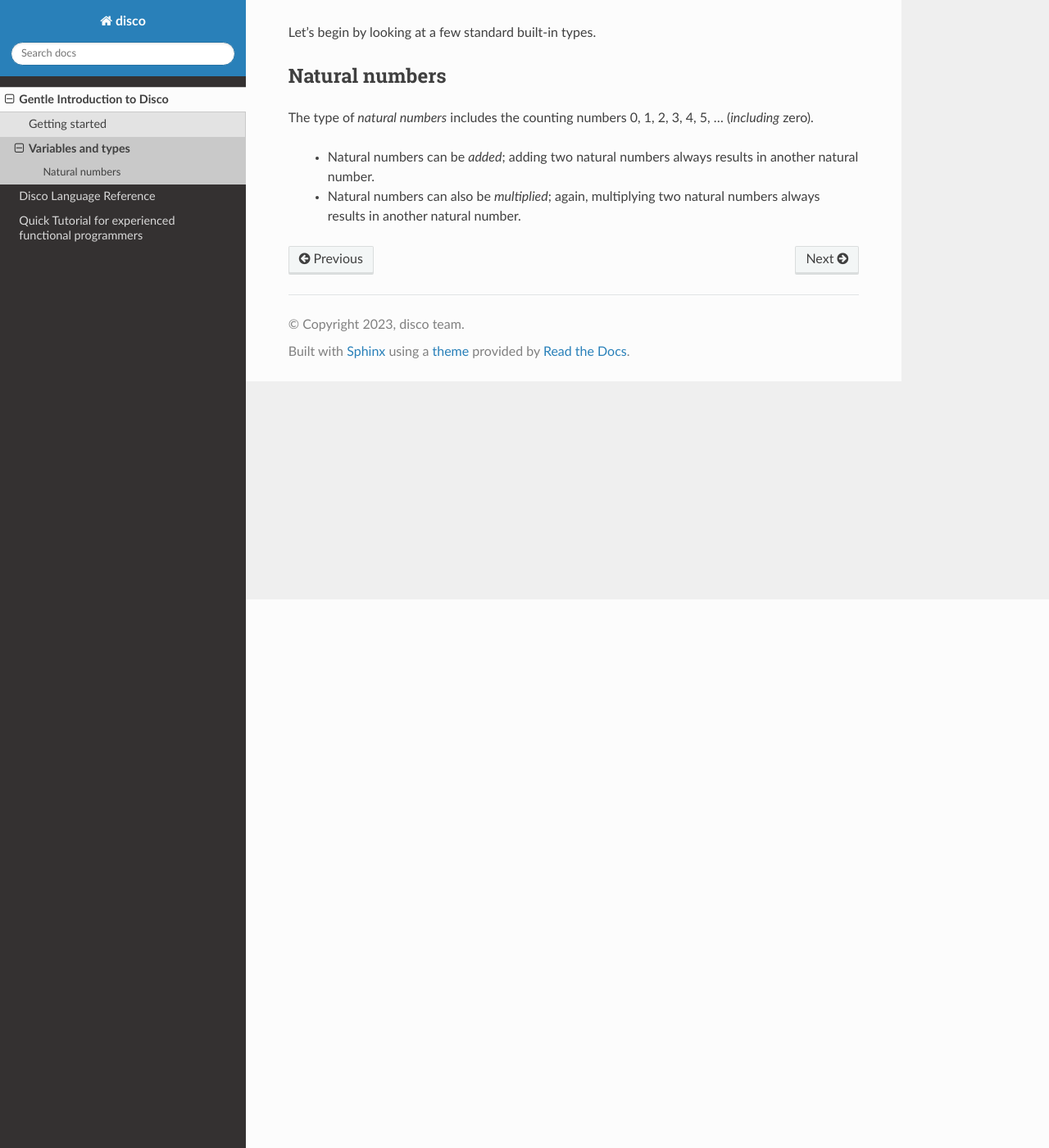
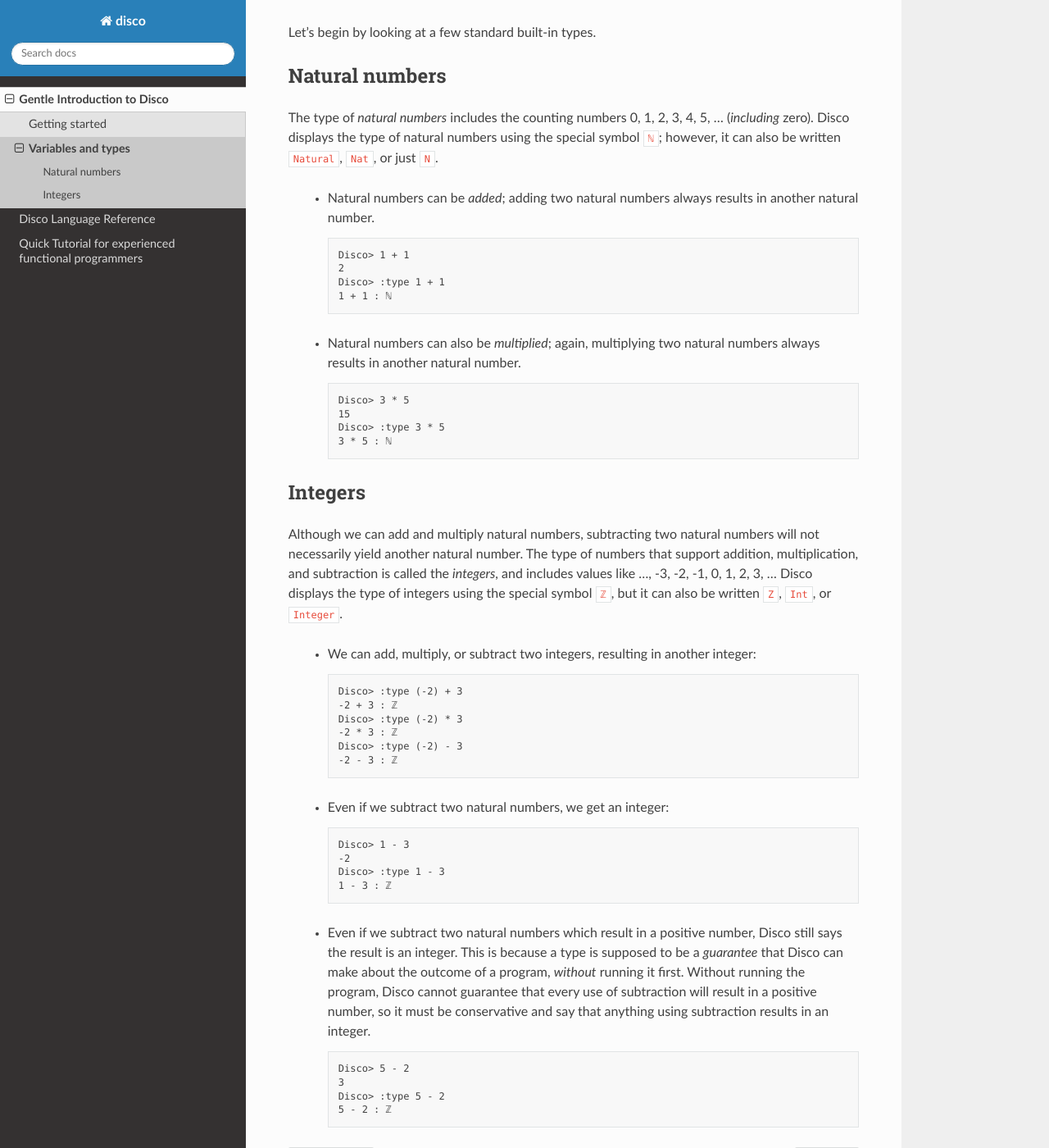
Before and after one commit to disco-lang/disco, a Sphinx documentation site: the page built from docs/introduction/vars-and-types.rst, in a window 1280 px wide and 1400 px high, scrolled down 669 px. Shown: the whole window at 82% size. Built offline with Sphinx 7.4.7 and the Read the Docs theme 2.0.0, drawn with Linux system fonts in a browser that asks for light colours.

Commit message:
more writing on numeric types

```diff
--- a/docs/introduction/vars-and-types.rst
+++ b/docs/introduction/vars-and-types.rst
@@ -36,10 +36,74 @@ Natural numbers
 ---------------
 
 The type of *natural numbers* includes the counting numbers 0, 1, 2,
-3, 4, 5, ... (*including* zero).
+3, 4, 5, ... (*including* zero).  Disco displays the type of natural
+numbers using the special symbol ``ℕ``; however, it can also be
+written ``Natural``, ``Nat``, or just ``N``.
 
   - Natural numbers can be *added*; adding two natural numbers
     always results in another natural number.
 
+    ::
+
+       Disco> 1 + 1
+       2
+       Disco> :type 1 + 1
+       1 + 1 : ℕ
+
   - Natural numbers can also be *multiplied*; again, multiplying two
     natural numbers always results in another natural number.
+
+    ::
+
+       Disco> 3 * 5
+       15
+       Disco> :type 3 * 5
+       3 * 5 : ℕ
+
+Integers
+--------
+
+Although we can add and multiply natural numbers, subtracting two
+natural numbers will not necessarily yield another natural number.
+The type of numbers that support addition, multiplication, and
+subtraction is called the *integers*, and includes values like ...,
+-3, -2, -1, 0, 1, 2, 3, ...  Disco displays the type of integers using
+the special symbol ``ℤ``, but it can also be written ``Z``, ``Int``,
+or ``Integer``.
+
+  - We can add, multiply, or subtract two integers, resulting in
+    another integer:
+
+    ::
+
+       Disco> :type (-2) + 3
+       -2 + 3 : ℤ
+       Disco> :type (-2) * 3
+       -2 * 3 : ℤ
+       Disco> :type (-2) - 3
+       -2 - 3 : ℤ
+
+  - Even if we subtract two natural numbers, we get an integer:
+
+    ::
+
+       Disco> 1 - 3
+       -2
+       Disco> :type 1 - 3
+       1 - 3 : ℤ
+
+  - Even if we subtract two natural numbers which result in a positive
+    number, Disco still says the result is an integer.  This is
+    because a type is supposed to be a *guarantee* that Disco can make
+    about the outcome of a program, *without* running it first.
+    Without running the program, Disco cannot guarantee that every use
+    of subtraction will result in a positive number, so it must be
+    conservative and say that anything using subtraction results in an
+    integer.
+
+    ::
+
+       Disco> 5 - 2
+       3
+       Disco> :type 5 - 2
+       5 - 2 : ℤ
```
